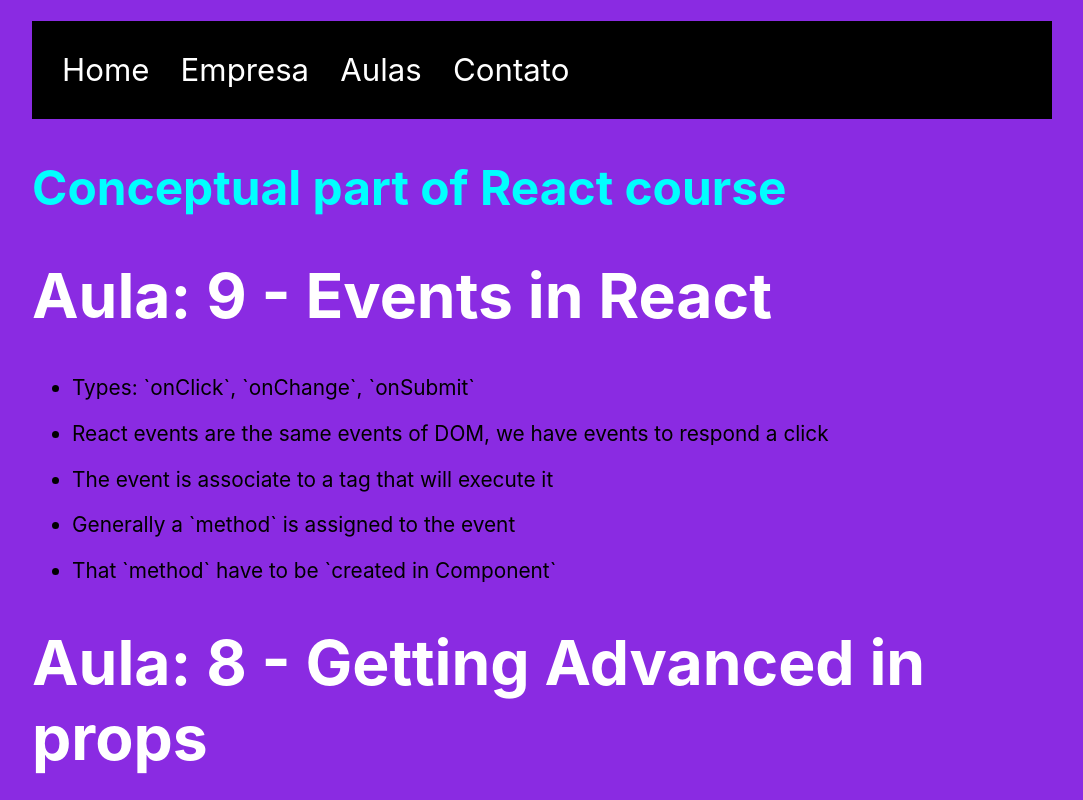
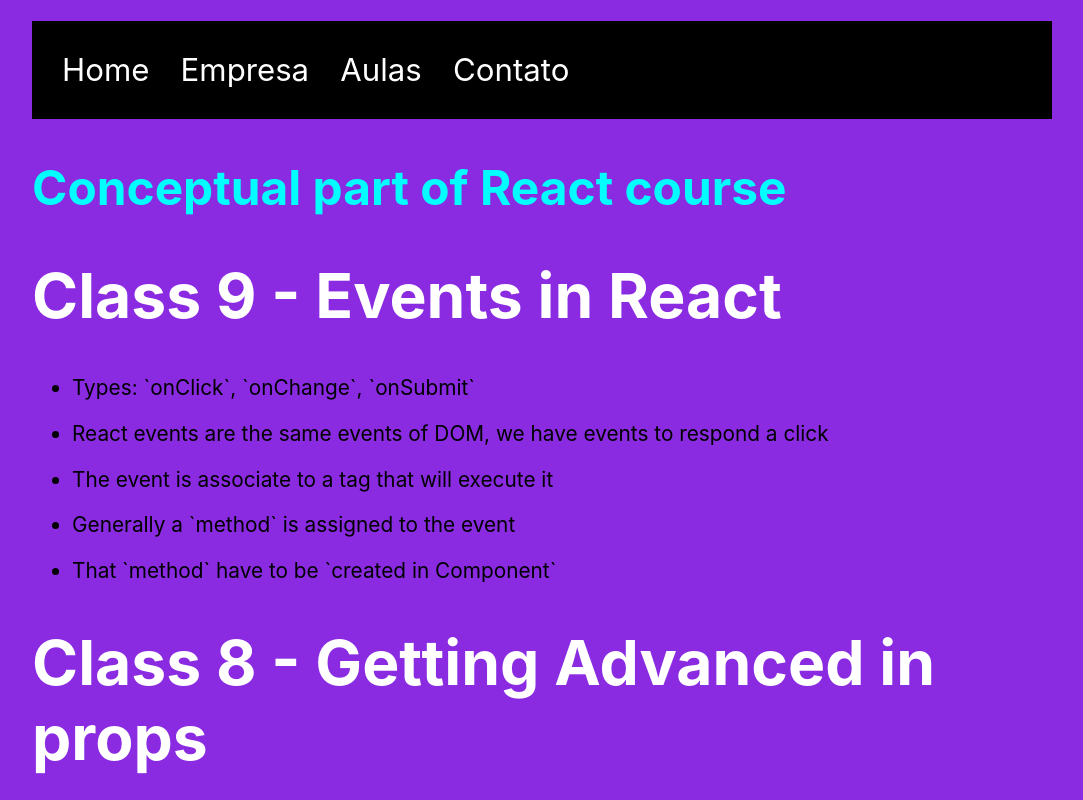
Before and after one commit to idelfrides/LearningReactJS, a React (Create React App) app: page /aulas in a window 1280 px wide. Shown: the top 800 px of the page, without its empty margins (128-1211 px from the left). Built offline with nearby package versions, Linux system fonts and the light colour scheme.

Commit message:
FIX | changed the way content will be shown

```diff
--- a/src/components/ControleAulas.js
+++ b/src/components/ControleAulas.js
@@ -1,7 +1,7 @@
 function ControleAulas({ title,  number }){
     return (
         <>
-            <h1>Aula: {number} - {title}</h1>
+            <h1>Class {number} - {title}</h1>
         </>
     )
 }
```
